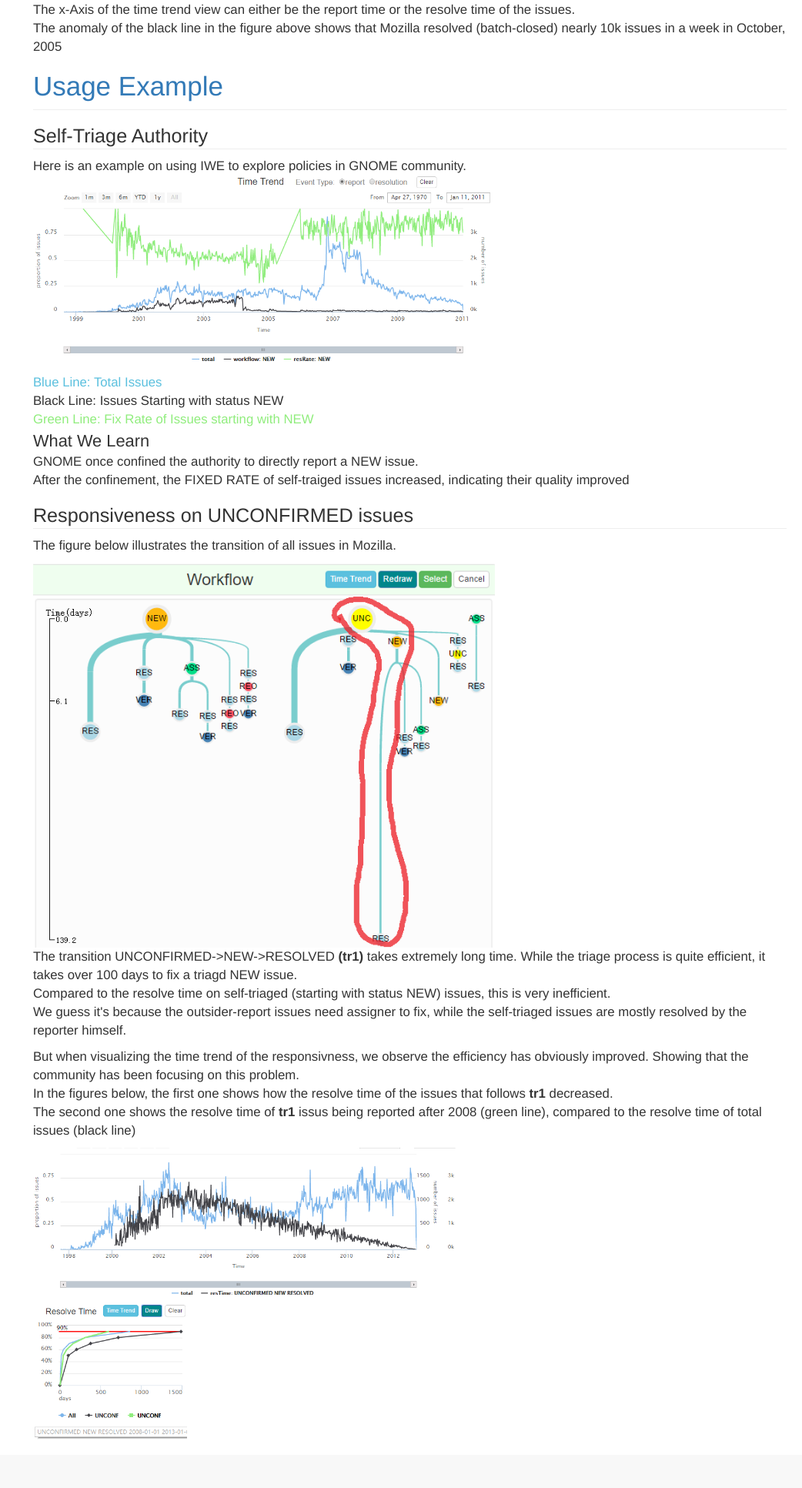
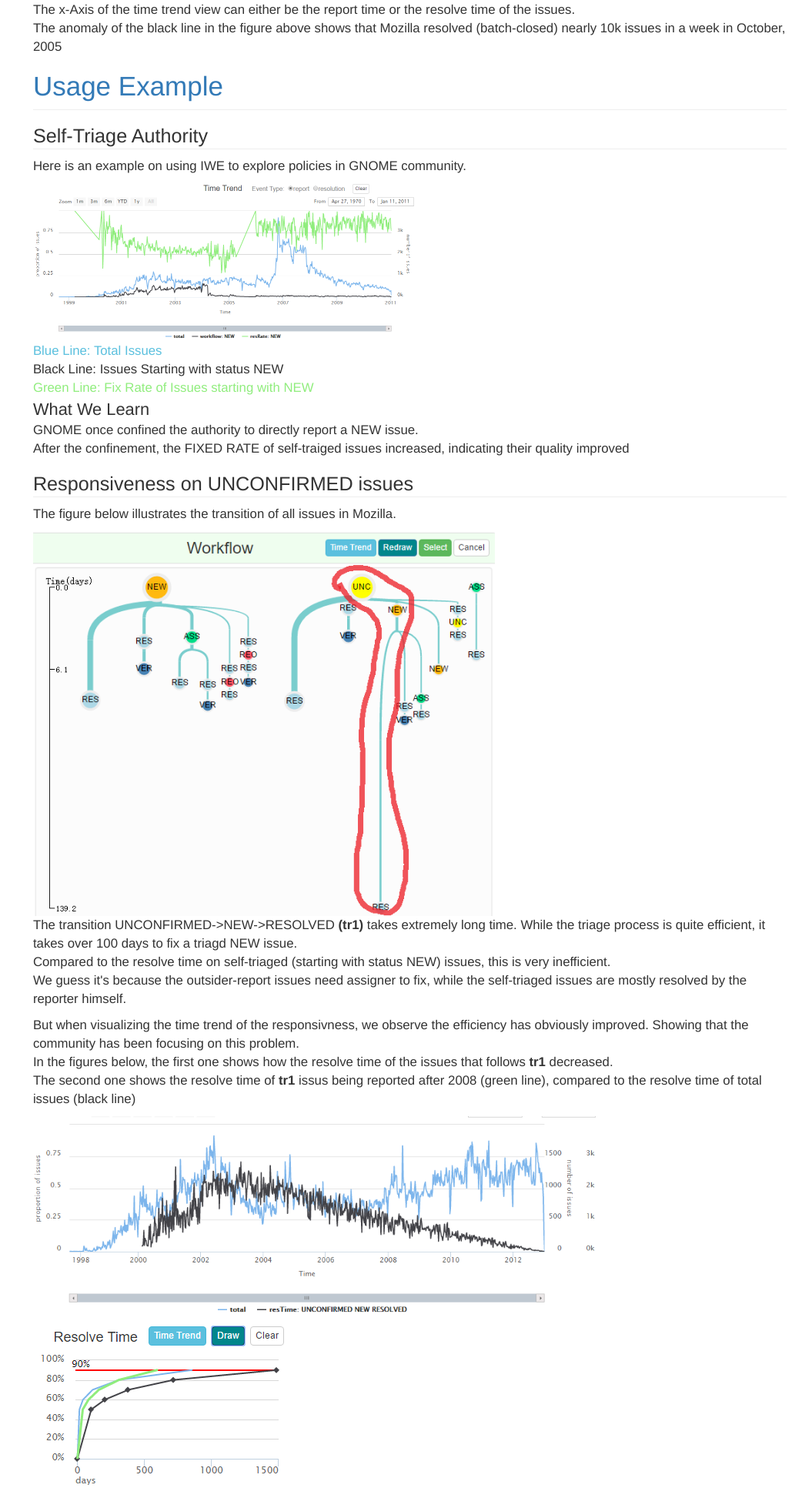
Before and after one commit to johnarseal/IWE, a Flask app: page /iwe/tutorial in a window 1280 px wide. Shown: the part 2228-4161 px from the top of the page at 77% size, without its empty margins (238-1280 px from the left). Before the commit the page ends 4097 px from the top, so only its background shows below. Run offline with Flask 2, Linux system fonts and the light colour scheme; some libraries are stand-ins or nearby versions.

Commit message:
fix some minor bugs in tutorial

```diff
--- a/code/main.py
+++ b/code/main.py
@@ -10,7 +10,7 @@ app = Flask(__name__)
 
 # setting secret_key for nginx_uwsgi
 
-app.secret_key = "aijohn122@live.cn"
+app.secret_key = "johnzz@pku.edu.cn"
 
 app.config.update(dict(
     UPLOAD_FOLDER='data'
--- a/code/templates/tutorial.html
+++ b/code/templates/tutorial.html
@@ -87,8 +87,8 @@ p{
 		</p>
 		<h1><a href="#usage-example"  name="usage-example" id="usage-example">Usage Example</a></h1>
 		<h2>Self-Triage Authority</h2>
-		<p>Here is an example on using IWE to explore policies in GNOME community.
-		<img style="max-width:600px" src="{{url_for('static', filename='img/self-triage.png')}}" />
+		<p>Here is an example on using IWE to explore policies in GNOME community.</p>
+		<img style="max-width:500px" src="{{url_for('static', filename='img/self-triage.png')}}" />
 		<p>
 			<span style="color:#5bc0de">Blue Line: Total Issues</span><br>
 			Black Line: Issues Starting with status NEW<br>
@@ -114,9 +114,9 @@ p{
 			<br>
 			The second one shows the resolve time of <b>tr1</b> issus being reported after 2008 (green line), compared to the resolve time of total issues (black line)
 		</p>
-		<img style="max-width:600px" src="{{url_for('static', filename='img/mozilla_restime_improve2.png')}}" />
+		<img style="max-width:800px" src="{{url_for('static', filename='img/mozilla_restime_improve2.png')}}" />
 		<br>
-		<img style="max-width:200px" src="{{url_for('static', filename='img/mozilla_restime_improve.png')}}" />
+		<img style="max-width:400px" src="{{url_for('static', filename='img/mozilla_restime_improve.png')}}" />
 	</div>
 </div>
 {% endblock %}
```
